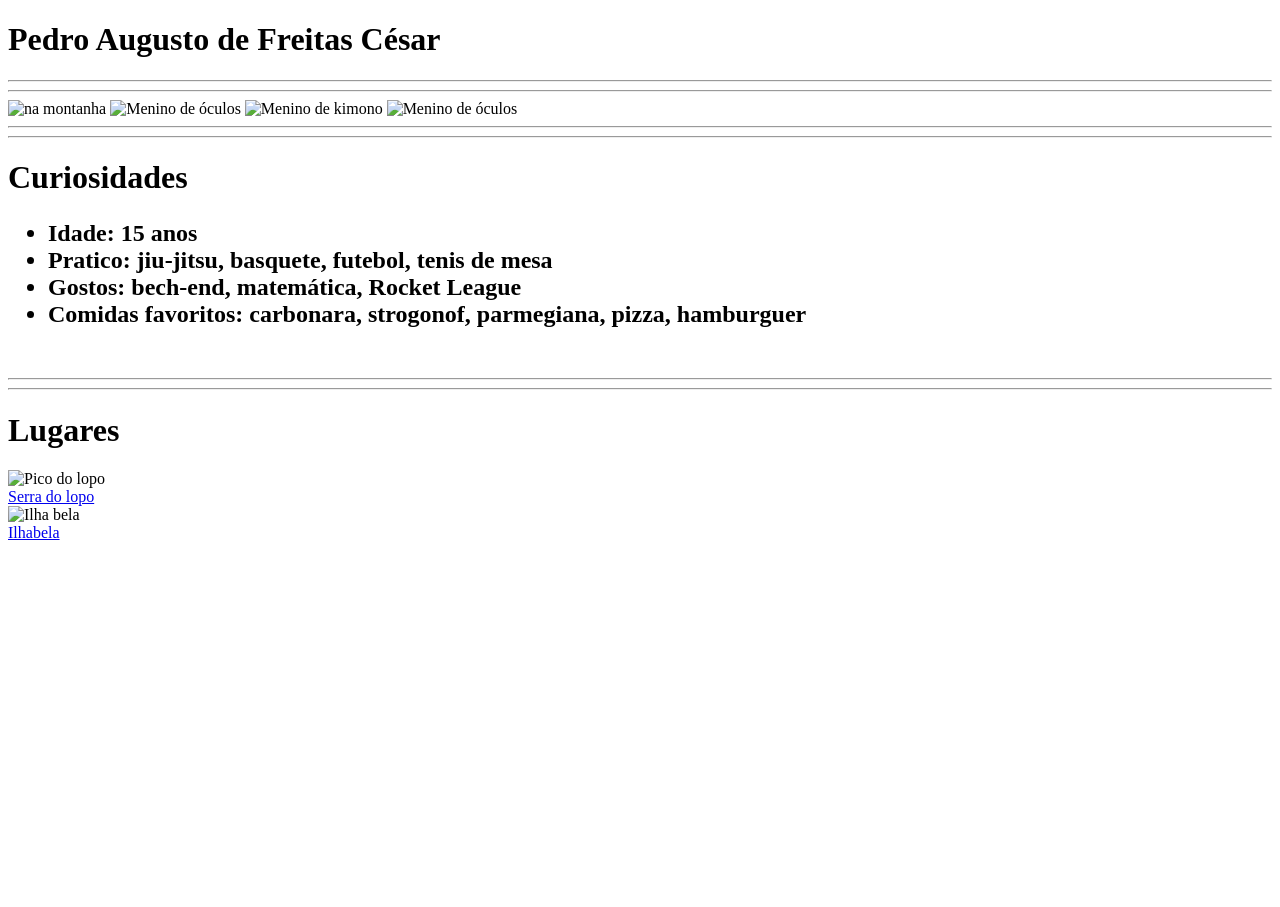
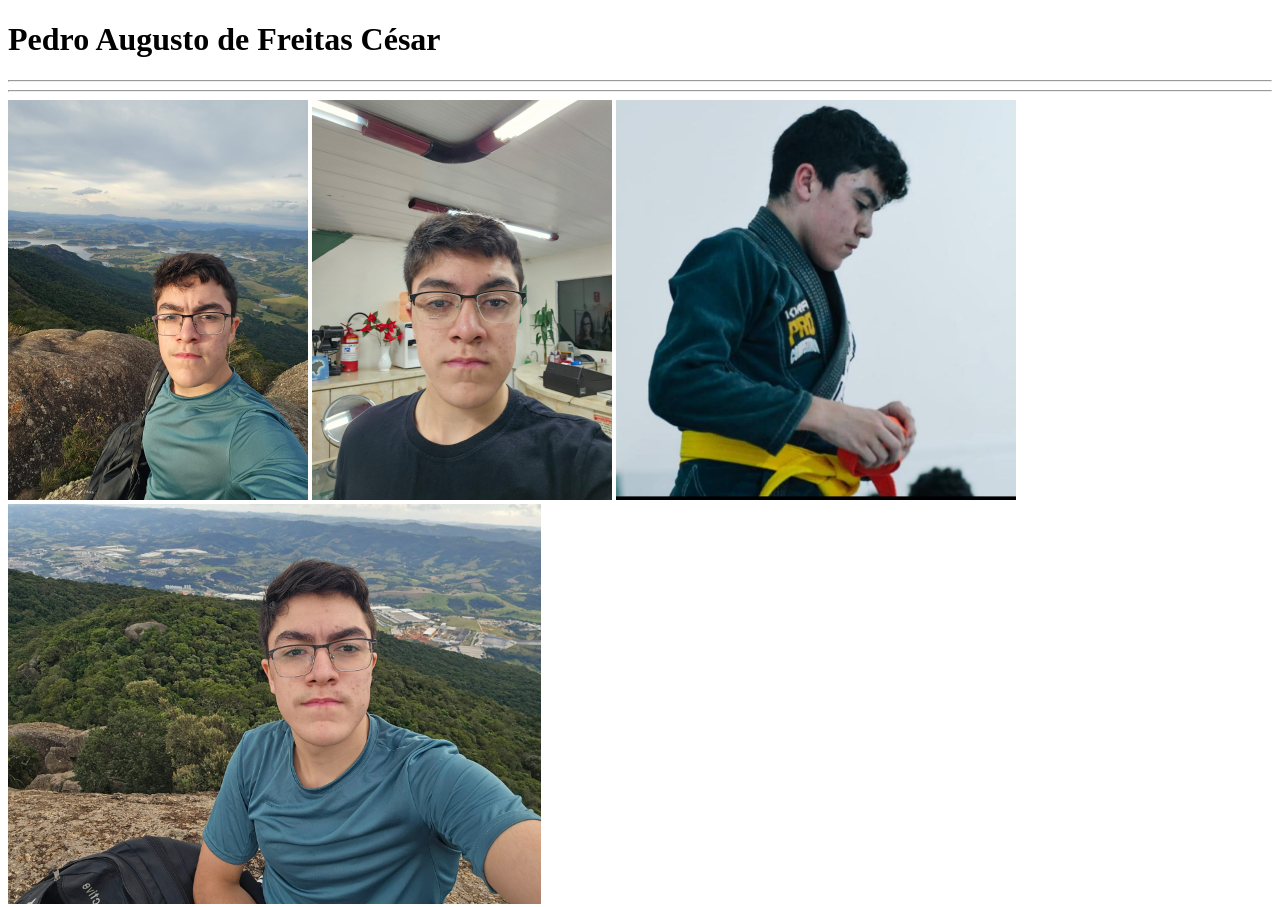
Before and after one commit to FernandoNascimento1409/SOP-GitHub, a plain HTML site: page index.html in a window 1280 px wide. Shown: the top 907 px of the page. Before the commit the page ends 800 px from the top, so only its background shows below. Drawn offline with Linux system fonts and the light colour scheme.

Commit message:
Adicionei os arquivos de foto na pasta certa

```diff
--- a/index.html
+++ b/index.html
@@ -9,10 +9,10 @@
     <h1>Pedro Augusto de Freitas César</h1>
     <hr>
     <hr>
-    <img src="../Desktop/Desenvolvimento/PA/ppp.jpeg" alt="na montanha" height="400-">
-    <img src="/../Desktop/Desenvolvimento/PA/óculos.jpeg" alt="Menino de óculos" height="400-">
-    <img src="/../Desktop/Desenvolvimento/PA/lps.jpeg" alt="Menino de kimono" height="400-">
-    <img src="/../Desktop/Desenvolvimento/PA/pp.jpeg" alt="Menino de óculos" height="400-">
+    <img src="ppp.jpeg" alt="na montanha" height="400-">
+    <img src="óculos.jpeg" alt="Menino de óculos" height="400-">
+    <img src="lps.jpeg" alt="Menino de kimono" height="400-">
+    <img src="pp.jpeg" alt="Menino de óculos" height="400-">
     <hr>
     <hr>
     <h1>Curiosidades</h1>
@@ -34,11 +34,11 @@
     <hr>
     <hr>
     <h1>Lugares</h1>
-    <img src="/Pico_do_lopo.jpg" alt="Pico do lopo" height="400-">
+    <img src="Pico_do_lopo.jpg" alt="Pico do lopo" height="400-">
     <br>
     <a href="https://pt.wikipedia.org/wiki/Serra_do_Lopo" target="_blank">Serra do lopo</a>
     <br>
-    <img src="/iLha bela.jpg" alt="Ilha bela" height="400-">
+    <img src="iLha bela.jpg" alt="Ilha bela" height="400-">
     <br>
     <a href="https://pt.wikipedia.org/wiki/Ilhabela" target="_blank">Ilhabela</a>
     <br>
```
Also changed, not shown: iLha bela.jpg (added), lps.jpeg (added), pp.jpeg (added), ppp.jpeg (added), óculos.jpeg (added).
